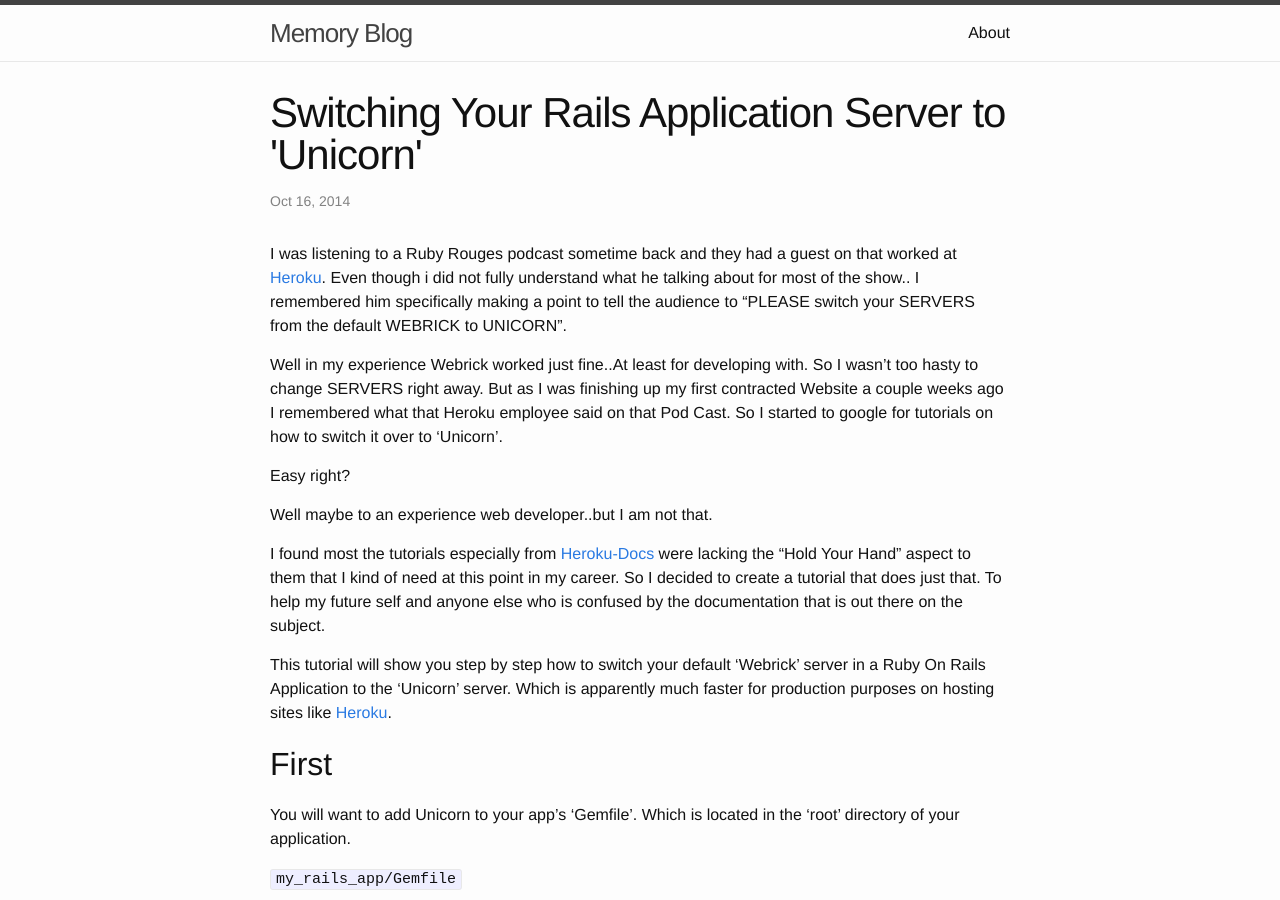
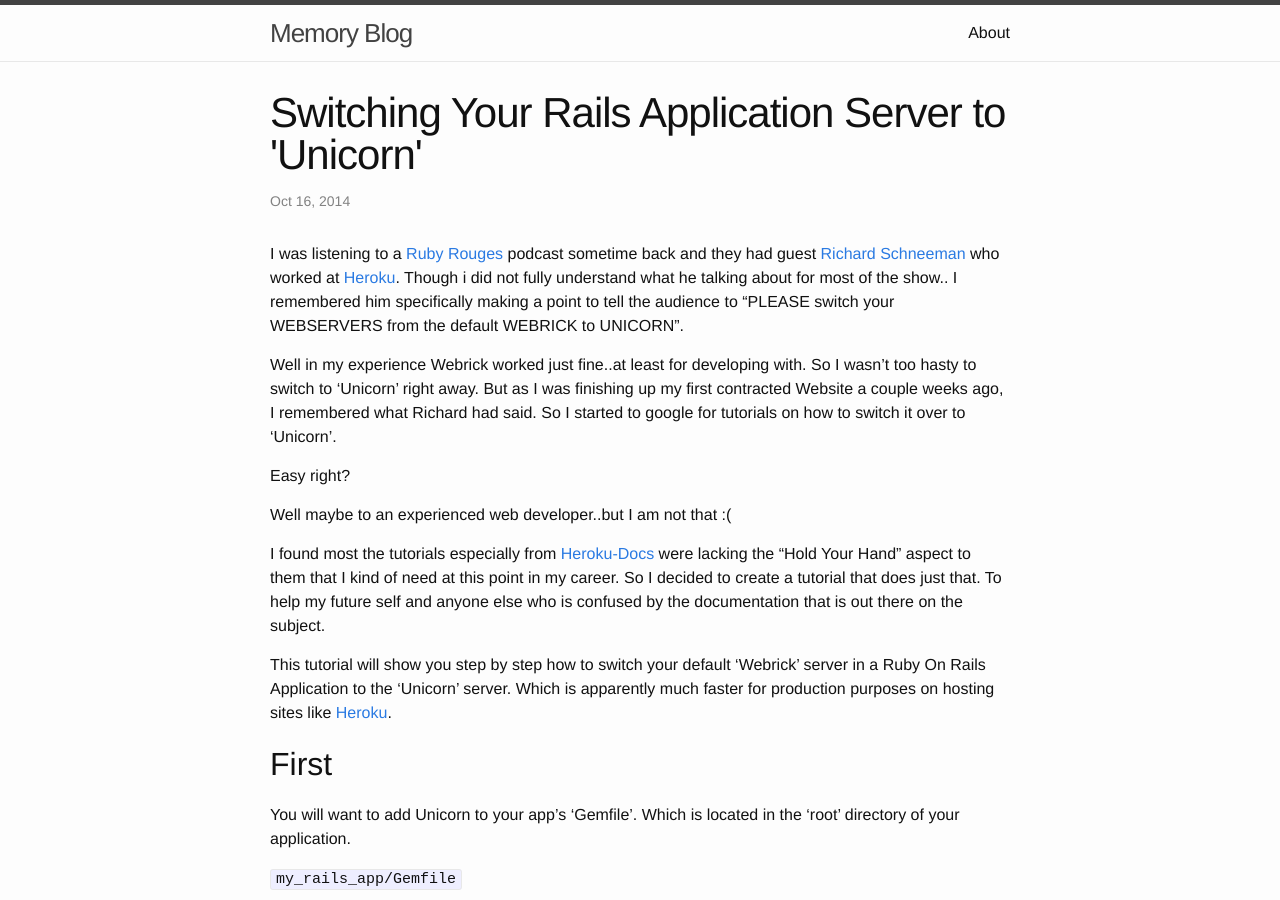
Before and after one commit to chrislabarge/chrislabarge.github.io, a Jekyll site: the page built from _posts/2014-10-16-unicorn-server.markdown, in a window 1280 px wide and 900 px high. Built offline with Jekyll 4.4.1, drawn with Linux system fonts in a browser that asks for light colours; some of the changed text lies outside the part shown.

Commit message:
ok now we are in business

```diff
--- a/_posts/2014-10-16-unicorn-server.markdown
+++ b/_posts/2014-10-16-unicorn-server.markdown
@@ -5,17 +5,17 @@
 categories: Ruby on Rails, Heroku
 ---
 
-I was listening to a Ruby Rouges podcast sometime back and they had a guest on that worked at [Heroku][heroku].  Even though i
+I was listening to a [Ruby Rouges][ruby-rouges] podcast sometime back and they had guest [Richard Schneeman][richard] who worked at [Heroku][heroku]. Though i
 did not fully understand what he talking about for most of the show.. I remembered him specifically making a point to
-tell the audience to "PLEASE switch your SERVERS from the default WEBRICK to UNICORN".
+tell the audience to "PLEASE switch your WEBSERVERS from the default WEBRICK to UNICORN".
 
-Well in my experience Webrick worked just fine..At least for developing with.  So I wasn't too hasty
-to change SERVERS right away.  But as I was finishing up my first contracted Website a couple weeks ago I remembered what
-that Heroku employee said on that Pod Cast. So I started to google for tutorials on how to switch it over to 'Unicorn'.
+Well in my experience Webrick worked just fine..at least for developing with.  So I wasn't too hasty
+to switch to 'Unicorn' right away.  But as I was finishing up my first contracted Website a couple weeks ago, I remembered what
+Richard had said. So I started to google for tutorials on how to switch it over to 'Unicorn'.
 
 Easy right?
 
-Well maybe to an experience web developer..but I am not that.
+Well maybe to an experienced web developer..but I am not that :(
 
 I found most the tutorials especially from [Heroku-Docs][heroku-docs] were lacking the "Hold Your Hand" aspect to them that I kind of need
 at this point in my career.  So I decided to create a tutorial that does just that.  To help my future self and anyone
@@ -26,8 +26,8 @@
 This tutorial will show you step by step how to switch your default 'Webrick' server in a Ruby On Rails Application
 to the 'Unicorn' server. Which is apparently  much faster for production purposes on hosting sites like [Heroku][heroku].
 
-First
--------------------
+##First
+
 
 You will want to add Unicorn to your app's 'Gemfile'.  Which is located in the 'root' directory of
 your application.
@@ -103,4 +103,6 @@
 
 [heroku]:      http://heroku.com
 [heroku-docs]: https://devcenter.heroku.com/articles/rails-unicorn
+[ruby-rouges]: https://rubyrouges.com
+[richard]: 		 http://rubyrogues.com/140-rr-heroku-with-richard-schneeman/
 [jekyll-help]: https://github.com/jekyll/jekyll-help
```
Also changed, not shown: other parts of _posts/2014-10-16-unicorn-server.markdown (+1 -1 lines).
